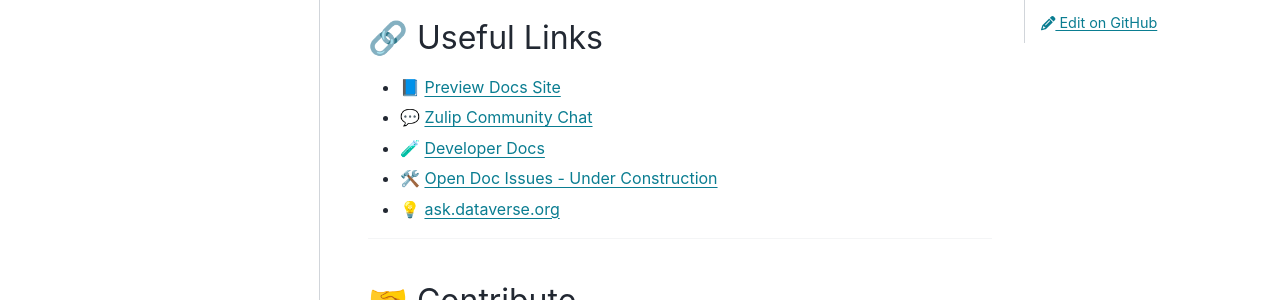
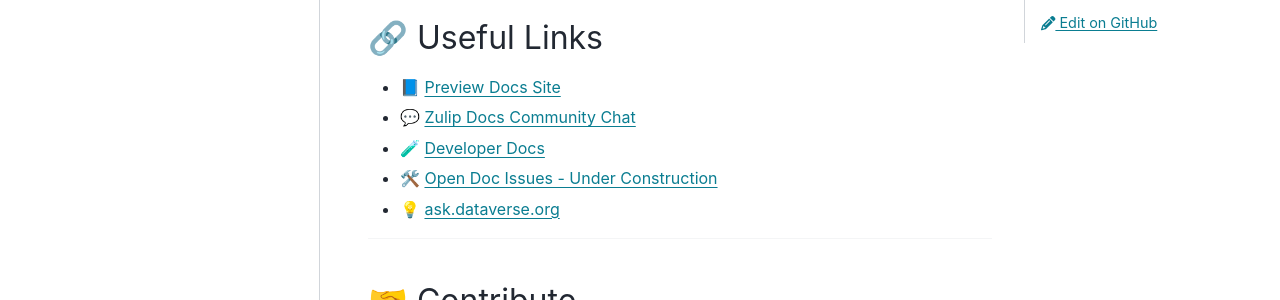
Before and after one commit to gdcc/www.gdcc.io, a Sphinx documentation site: the page built from source/working-groups/documentation.md, in a window 1280 px wide and 900 px high, scrolled down 1943 px. Shown: the part 250-550 px from the top of the window. Built offline with Sphinx 7.4.7 and the PyData theme 0.15.4, drawn with Linux system fonts in a browser that asks for light colours.

Commit message:
Update source/working-groups/documentation.md

```diff
--- a/source/working-groups/documentation.md
+++ b/source/working-groups/documentation.md
@@ -68,7 +68,7 @@
 ## 🔗 Useful Links
 
 - 📘 [Preview Docs Site](https://preview.guides.gdcc.io/)
-- 💬 [Zulip Community Chat](https://dataverse.zulipchat.com)
+- 💬 [Zulip Docs Community Chat](https://dataverse.zulipchat.com/#channels/446770/docs/general)
 - 🧪 [Developer Docs](https://guides.dataverse.org/en/latest/)
 - 🛠️ [Open Doc Issues - Under Construction](https://guides.dataverse.org/en/latest/)
 - 💡 [ask.dataverse.org](https://ask.dataverse.org)
```
